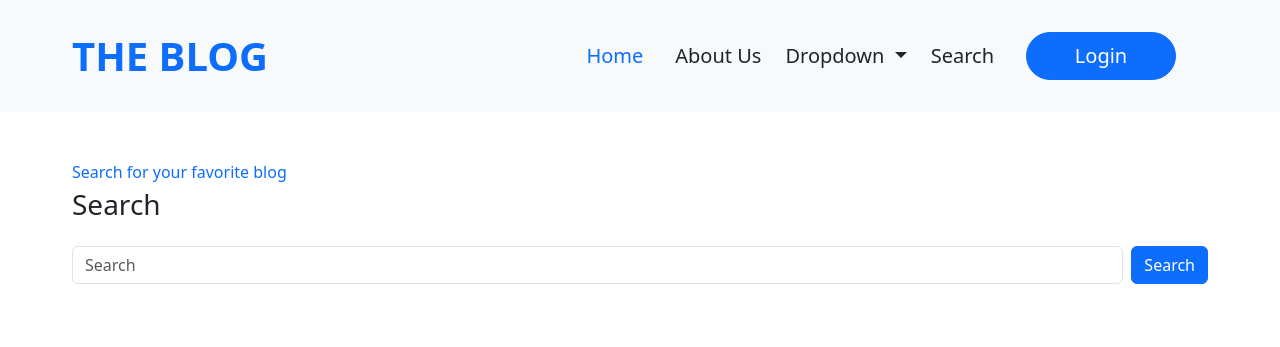
After one commit to taquaan/blog_django, a Django app: page /search/ in a window 1280 px wide. The commit adds this page. Shown: the top 347 px of the page. Run offline with Django 5.2, Linux system fonts and the light colour scheme; data that the repository does not hold is empty.

Commit message:
add search view and template

```diff
--- a/blogProject/blogApp/urls.py
+++ b/blogProject/blogApp/urls.py
@@ -11,4 +11,5 @@ urlpatterns = [
     path('blog_detail/<int:id>', views.blog_detail_view, name="blog_detail"),
     path('update_blog/<int:id>', views.update_blog_view, name="update"),
     path('delete_blog/<int:id>', views.delete_blog_view, name="delete"),
+    path('search/', views.search_view, name="search"),
 ]
--- a/blogProject/blogApp/views.py
+++ b/blogProject/blogApp/views.py
@@ -79,6 +79,15 @@ def register_view(request):
 
     return render(request, 'accounts/register.html', {'form': form})
 
+# SEARCH VIEW
+def search_view(request):
+    blogs = Blog.objects.all()
+    if request.method == "POST":
+        query = request.POST['search_query']
+        blogs = Blog.objects.filter(title__contains=query)
+        return render(request, "public/search_view.html", {"blogs": blogs})
+    return render(request, "public/search_view.html", {"blogs": blogs})
+
 
 # CREATE BLOG VIEW
 @login_required
--- a/blogProject/templates/layout.html
+++ b/blogProject/templates/layout.html
@@ -75,7 +75,7 @@
             </ul>
           </li>
           <li class="nav-item">
-            <a class="nav-link" href="#"
+            <a class="nav-link" href="{% url "search" %}"
               ><h5 class="mb-0 text-dark">Search</h5></a
             >
           </li>
--- /dev/null
+++ b/blogProject/templates/public/search_view.html
@@ -0,0 +1,72 @@
+<!-- EXTENDS -->
+{% extends "layout.html" %} {% load static %}
+
+<!-- TITLE -->
+{% block title %}Search - The Blog{% endblock %}
+
+<!-- CONTENT -->
+{% block content %}
+<!-- SEARCH FIELD -->
+<div class="search-title pt-5" style="padding: 0 4.5rem">
+  <p class="mb-1 text-primary">Search for your favorite blog</p>
+  <h3 class="mb-4 d-inline-block">
+    Search</i>
+  </h3>
+</div>
+<form class="d-flex" role="search" method="POST" style="padding: 0 4.5rem">
+  {% csrf_token %}
+  <input
+    class="form-control me-2"
+    type="search"
+    placeholder="Search"
+    name="search_query"
+    required
+    aria-label="Search"
+  />
+  <button class="btn btn-primary" type="submit">Search</button>
+</form>
+
+<!-- SEARCH RESULT -->
+<div class="search-result" style="padding: 2rem 4.5rem">
+  <div class="search-result w-100">
+    <div class="container-fluid">
+      <div class="pol row row-cols-3 gy-1" style="gap: 1%">
+        <!-- ALL BLOG POSTS -->
+        {% for blog in blogs %}
+        <div class="card col p-0 mb-3" style="width: 32.6%">
+          <img src="{{ blog.image.url }}" class="card-img-top img-fluid
+          custom-img" style="height: 200px; object-fit: cover"/>
+          <div class="card-body" style="padding-bottom: 1.75rem">
+            <p class="card-text mb-2">
+              <small class="text-muted author-date"
+                ><span class="author">{{ blog.author.username }}</span> -
+                <span class="date">{{  blog.created_at|date:"d M Y" }}</span></small
+              >
+            </p>
+
+            <a href="{% url "blog_detail" blog.blog_id %}" class="text-decoration-none">
+              <h4 class="card-title mb-3 text-dark">
+                {{ blog.title }}
+              </h4>
+            </a>
+
+            <p
+              class="card-text"
+              style="
+                -webkit-line-clamp: 3;
+                display: -webkit-box;
+                -webkit-box-orient: vertical;
+                overflow: hidden;
+              "
+            >
+              {{ blog.content }}
+            </p>
+          </div>
+        </div>
+        {% endfor %}
+      </div>
+    </div>
+  </div>
+</div>
+
+{% endblock %}
```
